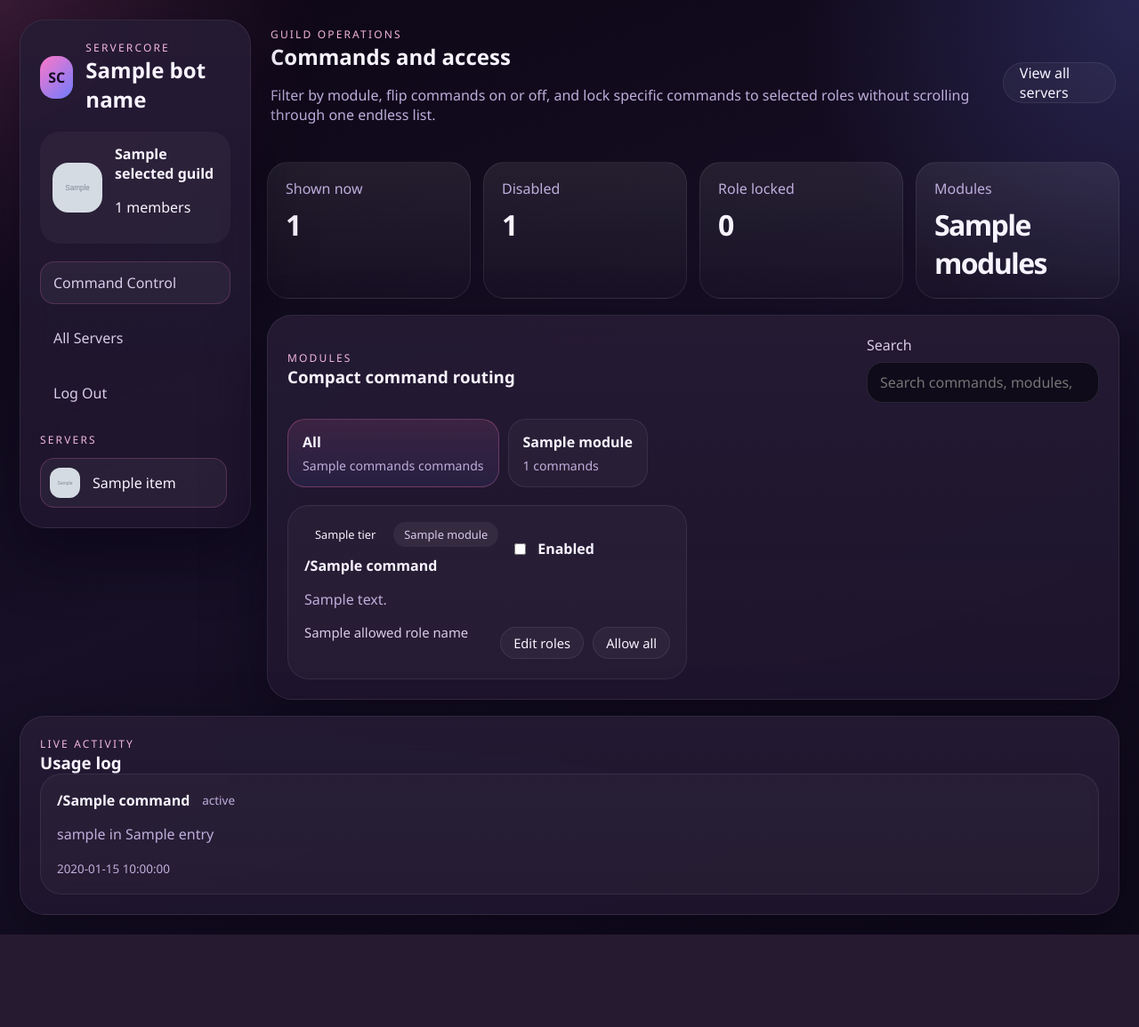
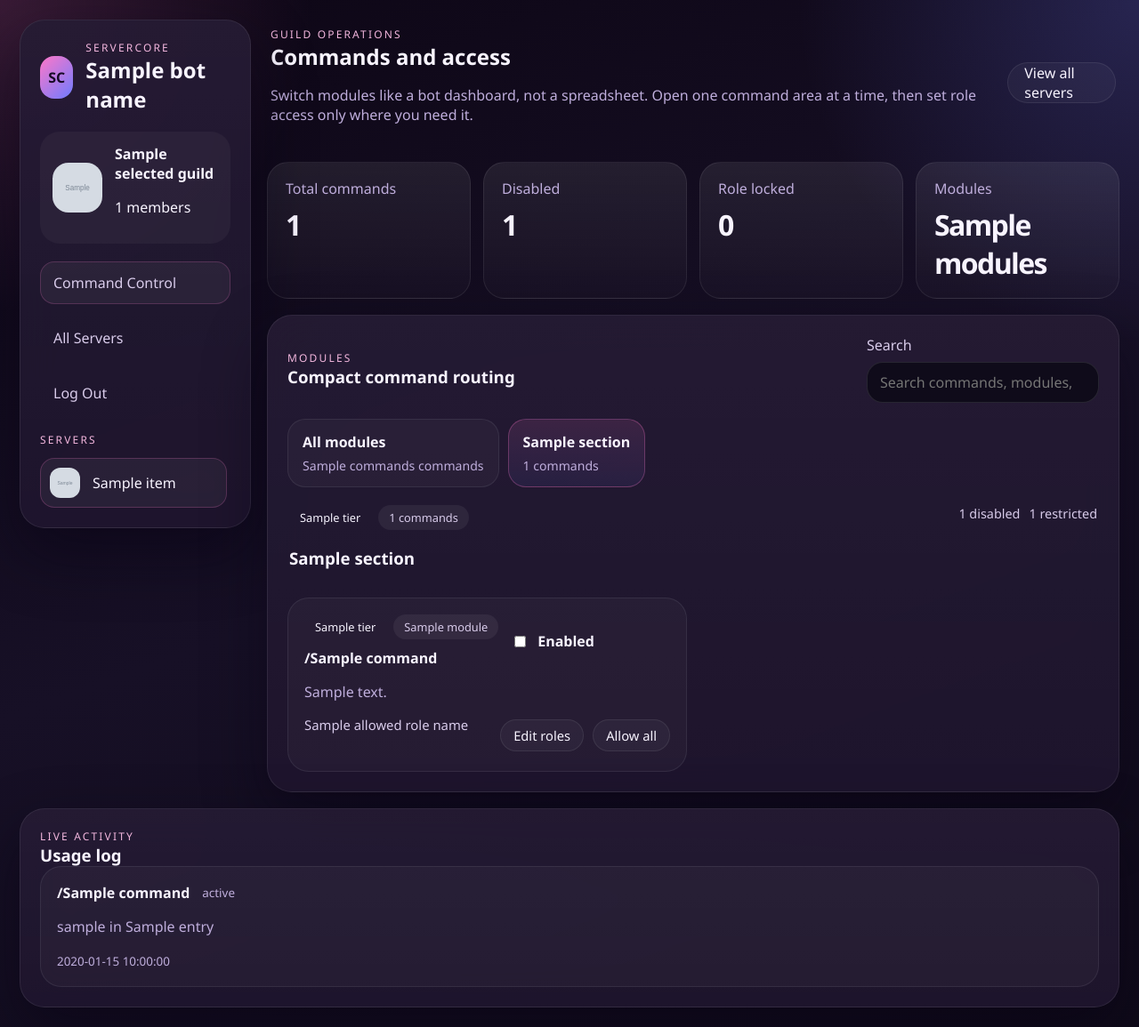
Before and after one commit to TreyvoPrime/SAAS_UPGRADE2, a Python web app: template dashboard/templates/dashboard.html in a window 1280 px wide. Shown: the whole page at 89% size. Before the commit the page ends 1051 px from the top, so only its background shows below. Run offline with Jinja, Linux system fonts and the light colour scheme; the template is opened without the code that fills it: most values are stand-ins (such as "Sample title", 1, 10 or a date in 2020); grey boxes marked "Sample" are stand-in pictures.

Commit message:
Compact dashboard command management

```diff
--- a/dashboard/static/dashboard.css
+++ b/dashboard/static/dashboard.css
@@ -463,6 +463,36 @@ button {
     background: linear-gradient(180deg, rgba(255, 119, 200, 0.12), rgba(111, 124, 255, 0.08));
 }
 
+.section-stack {
+    display: grid;
+    gap: 16px;
+}
+
+.command-section {
+    display: none;
+    gap: 14px;
+}
+
+.command-section.is-active {
+    display: grid;
+}
+
+.section-headbar {
+    display: flex;
+    align-items: flex-start;
+    justify-content: space-between;
+    gap: 18px;
+    padding: 0 2px;
+}
+
+.section-summary {
+    display: flex;
+    gap: 10px;
+    flex-wrap: wrap;
+    color: var(--muted-strong);
+    font-size: 0.9rem;
+}
+
 .command-grid,
 .log-list,
 .role-checklist {
@@ -614,6 +644,10 @@ time {
     margin: 18px 0;
 }
 
+.role-search-shell {
+    margin-top: 16px;
+}
+
 .role-option {
     display: flex;
     align-items: center;
@@ -667,6 +701,7 @@ time {
     .servers-head,
     .page-head,
     .workspace-topline,
+    .section-headbar,
     .command-card-top,
     .command-card-bottom,
     .servers-userbar,
--- a/dashboard/templates/dashboard.html
+++ b/dashboard/templates/dashboard.html
@@ -49,7 +49,7 @@
                 <div>
                     <div class="eyebrow">Guild Operations</div>
                     <h2>Commands and access</h2>
-                    <p>Filter by module, flip commands on or off, and lock specific commands to selected roles without scrolling through one endless list.</p>
+                    <p>Switch modules like a bot dashboard, not a spreadsheet. Open one command area at a time, then set role access only where you need it.</p>
                 </div>
                 <div class="page-actions">
                     <a class="ghost-button" href="/servers">View all servers</a>
@@ -58,7 +58,7 @@
 
             <section class="stats-band">
                 <article>
-                    <span>Shown now</span>
+                    <span>Total commands</span>
                     <strong data-stat="commands">{{ stats.commands }}</strong>
                 </article>
                 <article>
@@ -88,25 +88,42 @@
                 </div>
 
                 <div class="module-strip" id="module-strip">
-                    <button class="module-pill is-active" type="button" data-module-filter="all">
-                        <strong>All</strong>
+                    <button class="module-pill" type="button" data-module-filter="all">
+                        <strong>All modules</strong>
                         <span>{{ stats.commands }} commands</span>
                     </button>
-                    {% for module in modules %}
-                    <button class="module-pill" type="button" data-module-filter="{{ module.name|lower }}">
-                        <strong>{{ module.name }}</strong>
-                        <span>{{ module.count }} commands</span>
+                    {% for section in sections %}
+                    <button class="module-pill {% if loop.first %}is-active{% endif %}" type="button" data-module-filter="{{ section.slug }}">
+                        <strong>{{ section.name }}</strong>
+                        <span>{{ section.count }} commands</span>
                     </button>
                     {% endfor %}
                 </div>
 
-                <div class="command-grid" id="command-grid">
-                    {% for command in commands %}
+                <div class="section-stack" id="section-stack">
+                    {% for section in sections %}
+                    <section class="command-section {% if loop.first %}is-active{% endif %}" data-section="{{ section.slug }}">
+                        <header class="section-headbar">
+                            <div>
+                                <div class="command-flags">
+                                    <span class="tier tier-{{ section.tier|lower }}">{{ section.tier }}</span>
+                                    <span class="module-chip">{{ section.count }} commands</span>
+                                </div>
+                                <h3>{{ section.name }}</h3>
+                            </div>
+                            <div class="section-summary">
+                                <span>{{ section.disabled_count }} disabled</span>
+                                <span>{{ section.restricted_count }} restricted</span>
+                            </div>
+                        </header>
+
+                        <div class="command-grid">
+                            {% for command in section.commands %}
                             <article
                                 class="command-card"
                                 data-command-card
                                 data-command="{{ command.name }}"
-                        data-module="{{ command.module|lower }}"
+                                data-module="{{ section.slug }}"
                                 data-tier="{{ command.tier|lower }}"
                                 data-enabled="{{ 'true' if command.enabled else 'false' }}"
                                 data-role-ids='{{ command.allowed_role_ids|tojson }}'
@@ -153,6 +170,9 @@
                             {% endfor %}
                         </div>
                     </section>
+                    {% endfor %}
+                </div>
+            </section>
         </section>
 
         <aside class="activity-column">
@@ -196,9 +216,13 @@
                 <button class="icon-button" type="button" data-close-role-modal>Close</button>
             </div>
             <p class="modal-copy">Select the roles that can use this command. Leaving everything unchecked allows all members who already pass the command's native permission checks.</p>
+            <label class="search-shell role-search-shell">
+                <span>Find role</span>
+                <input id="role-search" class="search-input" type="search" placeholder="Search roles">
+            </label>
             <div class="role-checklist" id="role-checklist">
                 {% for role in roles %}
-                <label class="role-option">
+                <label class="role-option" data-role-name="{{ role.label }}">
                     <input type="checkbox" value="{{ role.id }}" data-role-checkbox>
                     <span>{{ role.name }}</span>
                 </label>
@@ -213,15 +237,17 @@
 
     <script>
         const guildId = {{ selected_guild.id }};
+        const sectionPanels = Array.from(document.querySelectorAll("[data-section]"));
         const commandCards = Array.from(document.querySelectorAll("[data-command-card]"));
         const moduleButtons = Array.from(document.querySelectorAll("[data-module-filter]"));
         const searchInput = document.getElementById("command-search");
         const roleModal = document.getElementById("role-modal");
         const roleModalTitle = document.getElementById("role-modal-title");
         const roleChecklist = document.getElementById("role-checklist");
+        const roleSearch = document.getElementById("role-search");
         const saveRoleSelectionButton = document.getElementById("save-role-selection");
         const clearRoleSelectionButton = document.getElementById("clear-role-selection");
-        let activeModule = "all";
+        let activeModule = "{{ sections[0].slug if sections else 'all' }}";
         let activeRoleCommand = null;
 
         function parseRoleIds(card) {
@@ -233,34 +259,41 @@
         }
 
         function updateStats() {
-            const visibleCards = commandCards.filter((card) => !card.hidden);
             const disabled = commandCards.filter((card) => card.dataset.enabled !== "true").length;
             const restricted = commandCards.filter((card) => parseRoleIds(card).length > 0).length;
-            document.querySelector('[data-stat="commands"]').textContent = visibleCards.length;
+            document.querySelector('[data-stat="commands"]').textContent = commandCards.length;
             document.querySelector('[data-stat="disabled"]').textContent = disabled;
             document.querySelector('[data-stat="restricted"]').textContent = restricted;
         }
 
-        function applyFilters() {
+        function updateSectionVisibility() {
             const query = (searchInput?.value || "").trim().toLowerCase();
+
             commandCards.forEach((card) => {
                 const text = `${card.dataset.command} ${card.dataset.module} ${card.dataset.tier}`.toLowerCase();
                 const matchesSearch = !query || text.includes(query);
-                const matchesModule = activeModule === "all" || card.dataset.module === activeModule;
+                const matchesModule = query ? true : activeModule === "all" || card.dataset.module === activeModule;
                 card.hidden = !(matchesSearch && matchesModule);
             });
-            updateStats();
+
+            sectionPanels.forEach((panel) => {
+                const visibleCards = panel.querySelectorAll("[data-command-card]:not([hidden])");
+                const matchesModule = activeModule === "all" || panel.dataset.section === activeModule;
+                const shouldShow = query ? visibleCards.length > 0 : matchesModule;
+                panel.classList.toggle("is-active", shouldShow);
+                panel.hidden = !shouldShow;
+            });
         }
 
         moduleButtons.forEach((button) => {
             button.addEventListener("click", () => {
                 activeModule = button.dataset.moduleFilter;
                 moduleButtons.forEach((item) => item.classList.toggle("is-active", item === button));
-                applyFilters();
+                updateSectionVisibility();
             });
         });
 
-        searchInput?.addEventListener("input", applyFilters);
+        searchInput?.addEventListener("input", updateSectionVisibility);
 
         async function updateCommandPolicy(commandName, payload) {
             const response = await fetch(`/api/guilds/${guildId}/command-policy`, {
@@ -296,6 +329,10 @@
             roleChecklist.querySelectorAll("[data-role-checkbox]").forEach((checkbox) => {
                 checkbox.checked = selectedRoleIds.has(checkbox.value);
             });
+            roleSearch.value = "";
+            roleChecklist.querySelectorAll(".role-option").forEach((option) => {
+                option.hidden = false;
+            });
             roleModal.hidden = false;
         }
 
@@ -330,6 +367,13 @@
             button.addEventListener("click", closeRoleModal);
         });
 
+        roleSearch?.addEventListener("input", (event) => {
+            const query = event.target.value.trim().toLowerCase();
+            roleChecklist.querySelectorAll(".role-option").forEach((option) => {
+                option.hidden = query.length > 0 && !option.dataset.roleName.includes(query);
+            });
+        });
+
         clearRoleSelectionButton?.addEventListener("click", () => {
             roleChecklist.querySelectorAll("[data-role-checkbox]").forEach((checkbox) => {
                 checkbox.checked = false;
@@ -356,23 +400,13 @@
             if (!response.ok) return;
             const data = await response.json();
             const container = document.getElementById("log-list");
-            if (!container) return;
-
-            if (!data.entries.length) {
-                container.innerHTML = `
-                    <div class="notice-card compact">
-                        <strong>No usage yet</strong>
-                        <p>Command activity will start appearing here once your members use the bot.</p>
-                    </div>
-                `;
-                return;
-            }
+            if (!container || !Array.isArray(data.entries) || !data.entries.length) return;
 
             container.innerHTML = data.entries.map((entry) => `
                 <article class="log-row status-${entry.status}">
                     <div class="log-top">
                         <strong>/${entry.command}</strong>
-                        <span>${String(entry.status).replaceAll("_", " ")}</span>
+                        <span>${entry.status.replaceAll("_", " ")}</span>
                     </div>
                     <p>${entry.user_name}${entry.channel_name ? ` in ${entry.channel_name}` : ""}</p>
                     <time datetime="${entry.timestamp}">${entry.timestamp}</time>
@@ -380,7 +414,8 @@
             `).join("");
         }
 
-        applyFilters();
+        updateStats();
+        updateSectionVisibility();
         setInterval(refreshLogs, 15000);
     </script>
 </body>
```
Lines whose indentation alone changed are shown as unchanged.
